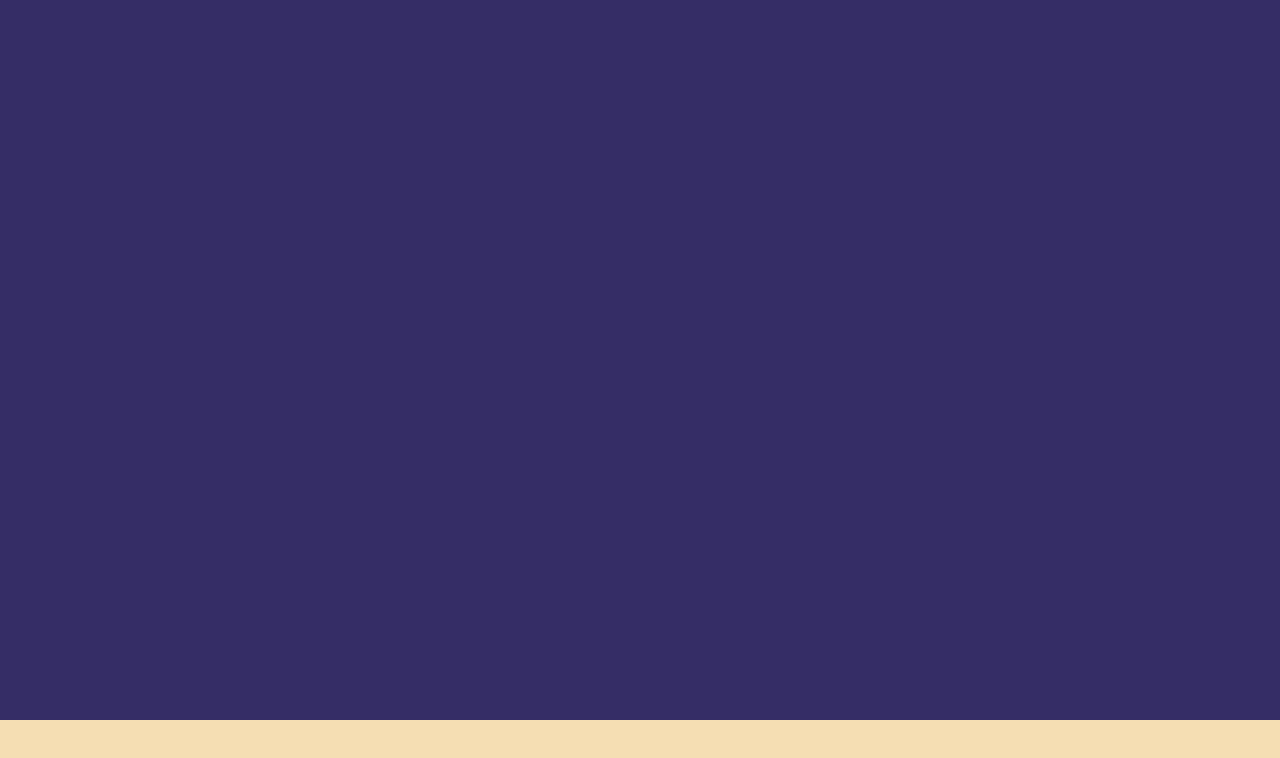
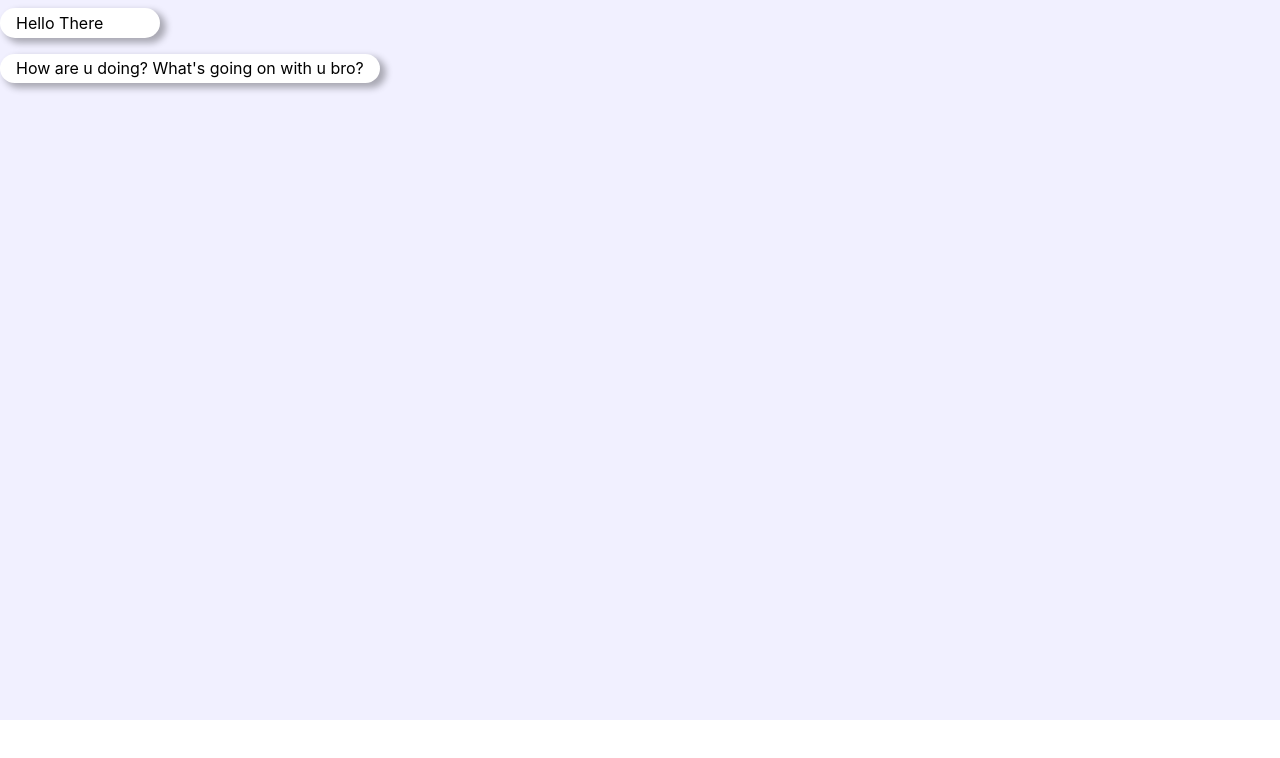
Before and after one commit to duduneto/chat-ui-react, a React (Create React App) app: page / in a window 1280 px wide. Shown: the top 758 px of the page. Built offline with nearby package versions, Linux system fonts and the light colour scheme.

Commit message:
styling chat balloons

```diff
--- /dev/null
+++ b/src/components/Balloons/index.js
@@ -0,0 +1,21 @@
+import React from 'react';
+
+import { Container, ContentContainer, Balloon as BalloonComp } from './styles';
+
+function Balloons({
+    message
+}) {
+    return (
+        <Container>
+            <ContentContainer>
+                <BalloonComp>
+                    {
+                        message
+                    }
+                </BalloonComp>
+            </ContentContainer>
+        </Container>
+    );
+}
+
+export default Balloons;
--- /dev/null
+++ b/src/components/Balloons/styles.js
@@ -0,0 +1,19 @@
+import styled from 'styled-components';
+
+export const Container = styled.div`
+  max-width: 60%;
+  display: flex;
+
+  `;
+
+export const ContentContainer = styled.div`
+  margin: .5rem 0;
+  min-width: 10rem;
+`;
+export const Balloon = styled.p`
+  background-color: white;
+  margin: 0;
+  padding: 0.3rem 1rem;
+  border-radius: 15px;
+  box-shadow: 5px 4px 7px 1px #0000004d;
+`;
--- a/src/components/index.js
+++ b/src/components/index.js
@@ -1 +1,2 @@
+export { default as Balloons } from './Balloons';
 export { default as Button } from './Button';
--- a/src/screens/Main/index.js
+++ b/src/screens/Main/index.js
@@ -1,4 +1,10 @@
+import { Balloons } from '../../components';
 import { ChatContainer, Container, ContentContainer, ChatContent, TypingContainer } from "./styles";
+
+const messages = [
+	"Hello There",
+	"How are u doing? What's going on with u bro?"
+]
 
 function Main() {
 	return (
@@ -7,7 +13,9 @@ function Main() {
 
 				<ChatContainer>
 					<ChatContent>
-
+						{
+							messages.map(message => <Balloons message={message} />)
+						}
 					</ChatContent>
 					<TypingContainer>
 
--- a/src/screens/Main/styles.js
+++ b/src/screens/Main/styles.js
@@ -5,7 +5,7 @@ const typingContainerHeight = 5;
 export const Container = styled.div`
   height: 100vh;
   width: 100%;
-  background-color: #483D8B;
+  background-color: #f1f0ff;
 `;
 
 export const ContentContainer = styled.div`
@@ -21,13 +21,12 @@ export const ChatContainer = styled.div`
 export const ChatContent = styled.div`
     width: 100%;
     height: 100%;
-    background-color: #0004;
 `;
 
 export const TypingContainer = styled.div`
 	height: ${typingContainerHeight}rem;
 	width: 100%;
-	background-color: wheat;
+	background-color: #FFF;
 
-	position: absolute;
+	/* position: absolute; */
 `;
```
Lines whose indentation alone changed are shown as unchanged.
